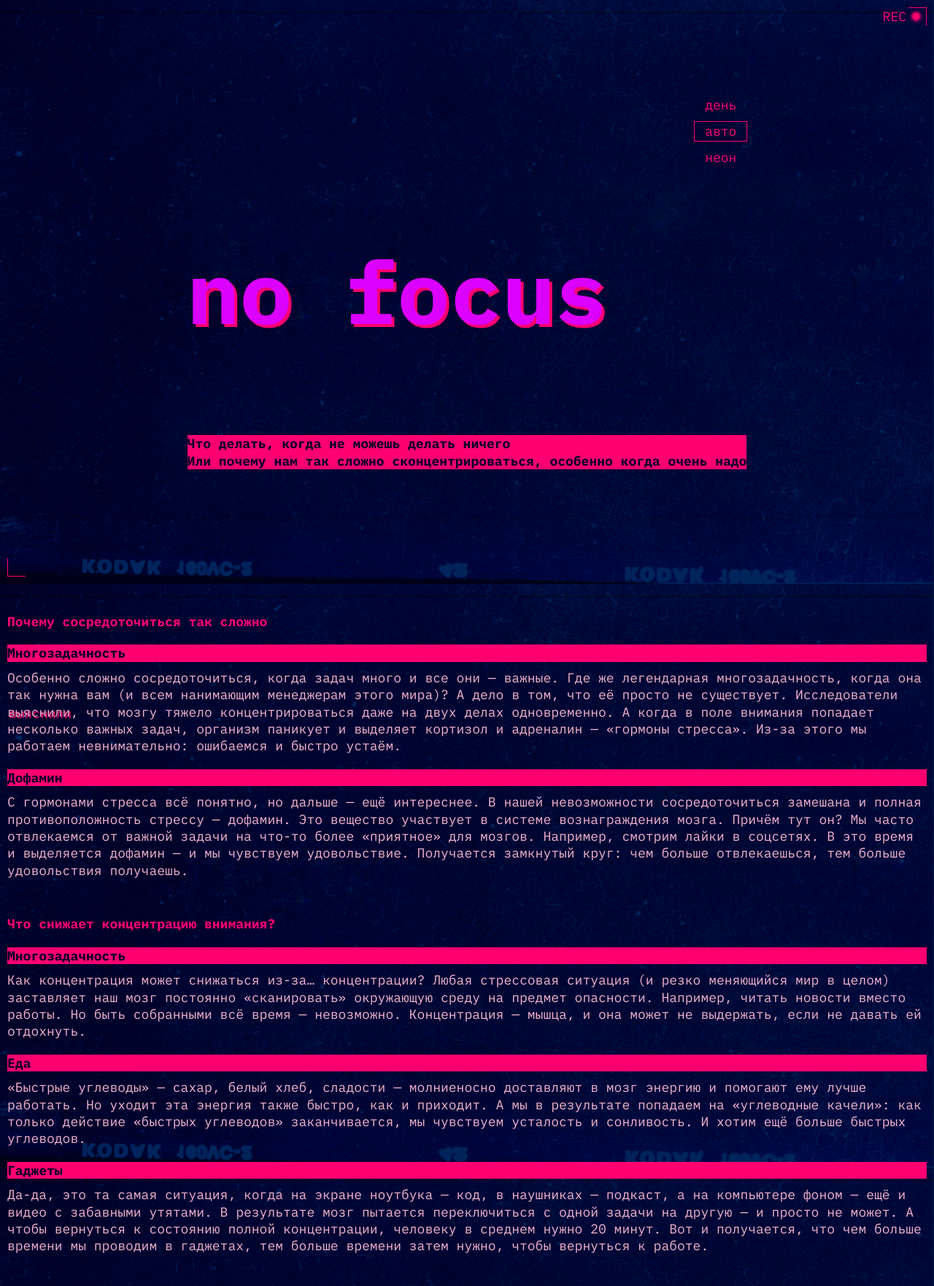
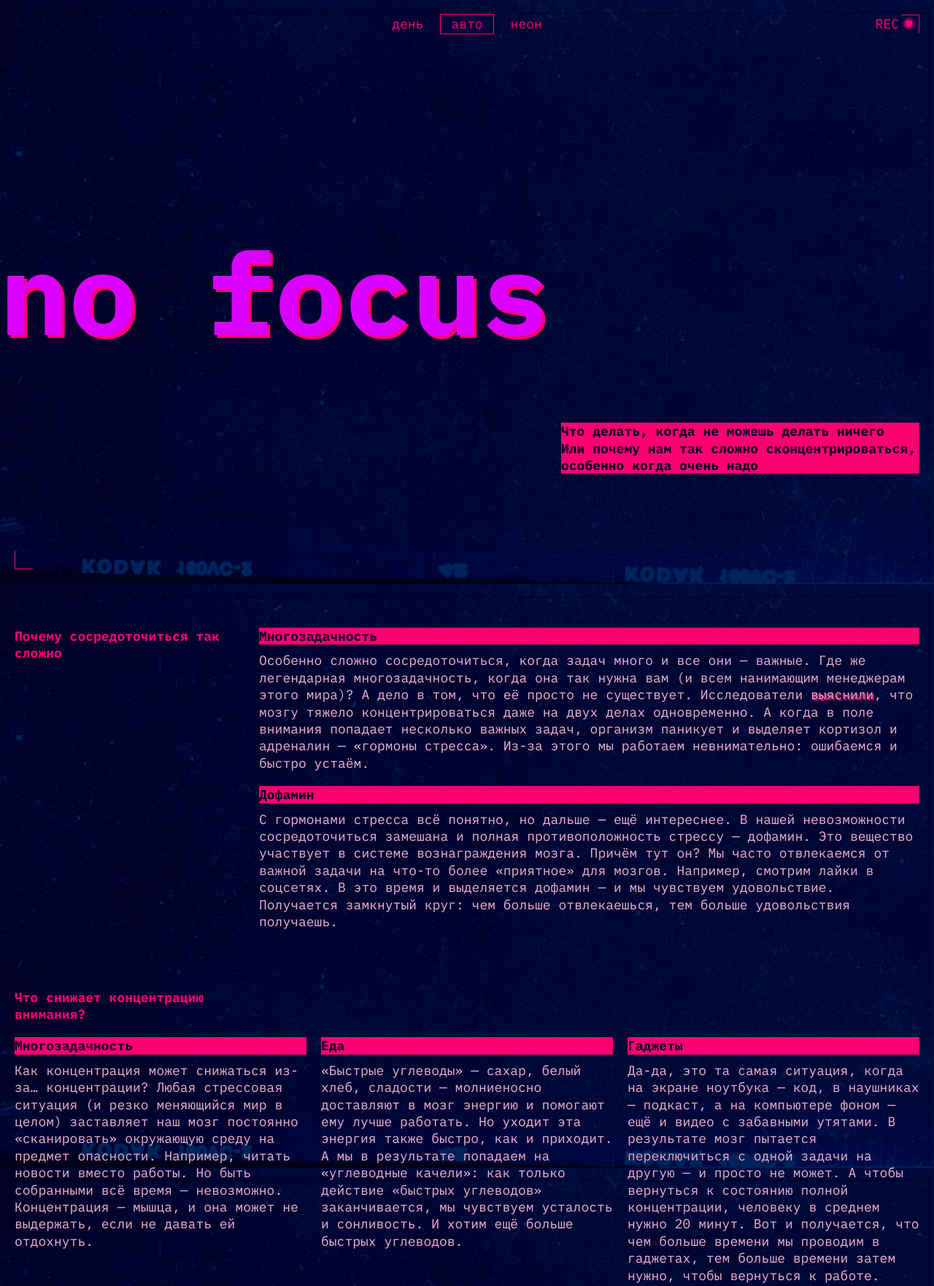
Before and after one commit to JaneMikh/slozhno-sosredotochitsya-fd, a website: page index.html in a window 1280 px wide. Shown: the top 1762 px of the page at 73% size. Drawn offline with Linux system fonts and the light colour scheme.

Commit message:
Добавлен адаптив для десктопной версии сайта

```diff
--- a/index.html
+++ b/index.html
@@ -85,7 +85,7 @@
       <section class="section section_type_rows">
         <h2 class="section__heading heading-decoration">Что снижает концентрацию внимания?</h2>
         <div class="articles-container">
-          <article class="article">
+          <article class="article article-mb">
             <h3 class="article__title text-decoration">Многозадачность</h3>
             <p class="article__text">
               Как концентрация может снижаться из-за… концентрации? Любая стрессовая ситуация
@@ -94,7 +94,7 @@
               и она может не выдержать, если не давать ей отдохнуть.
             </p>
           </article>
-          <article class="article">
+          <article class="article article-mb">
             <h3 class="article__title text-decoration">Еда</h3>
             <p class="article__text">
               «Быстрые углеводы» — сахар, белый хлеб, сладости — молниеносно доставляют в мозг энергию и помогают ему лучше работать.
@@ -102,7 +102,7 @@
               «быстрых углеводов» заканчивается, мы чувствуем усталость и сонливость. И хотим ещё больше быстрых углеводов.
             </p>
           </article>
-          <article class="article">
+          <article class="article article-mb">
             <h3 class="article__title text-decoration">Гаджеты</h3>
             <p class="article__text">
               Да-да, это та самая ситуация, когда на экране ноутбука — код, в наушниках — подкаст,
--- a/styles/style.css
+++ b/styles/style.css
@@ -66,13 +66,13 @@
   inline-size: 9px;
   border-radius: 50%;
   background-color: var(--accent-bg-color);
-  box-shadow: 0px 0px 4px 2px var(--shadow-color);  /*Нужно будет подогнать по пикселям*/
+  box-shadow: 0px 0px 4px 2px var(--shadow-color);
 
 }
 
 .header__theme-menu {
   display: flex;
-  justify-self: end; /*или justify-content: flex-end; */
+  justify-self: end;
 }
 
 .header__theme-menu-list {
@@ -153,7 +153,6 @@
   font-weight: 700;
   font-size: 18px;
   line-height: 130%;
-  /*margin-bottom: 20px;*/
 }
 
 .gallery__title {
@@ -169,7 +168,7 @@
 
 .article {
   margin-bottom: 20px;
-  font-size: 18px;  /*может, для article вынести в общие стили?*/
+  font-size: 18px;
   line-height: 130%;
 }
 
@@ -180,7 +179,6 @@
 .article__title {
   font-weight: 700;
   font-size: 18px;
-  /*line-height: 130%;*/
   color: var(--accent-dark-text-color);
   margin-bottom: 10px;
 }
@@ -191,16 +189,12 @@
 
 .article__subtitle {
   font-weight: 400;
-  /*font-size: 18px;
-  line-height: 130%;*/
   color: var(--accent-dark-text-color);
   margin-bottom: 10px;
 }
 
 .article__text {
   font-weight: 400;
-  /*font-size: 18px;
-  line-height: 130%;*/
   color: var(--main-text-color);
 }
 
@@ -244,7 +238,7 @@
   text-shadow: 2px 2px 0px var(--shadow-color);
 }
 
-/*Медиазапросы для планшетной версии*/
+/*Медиазапросы*/
 
 @media (768px <= width < 1024px) {
 
@@ -334,3 +328,111 @@
     grid-row: 3 / 4;
   }
 }
+
+@media (min-width: 1024px) {
+
+  .header {
+    padding: 20px 20px 20px 0;
+    justify-content: normal;
+    gap: 114px;
+  }
+
+  .decorated-zone::before {
+    top: 20px;
+    right: 20px;
+  }
+
+  .decorated-zone::after {
+    left: 20px;
+    bottom: 20px;
+  }
+
+  .header__decorative-element {
+    top: 20px;
+    right: 48px;
+  }
+
+  .header__theme-menu {
+    justify-self: center;
+    align-self: flex-start;
+    margin: 0 0 10px 20px;
+  }
+
+  .header__theme-menu-list {
+    flex-direction: row;
+  }
+
+  .title {
+    font-size: var(--title-dt-pl-font-size);
+  }
+
+  .header__text {
+    max-inline-size: 491px;
+    justify-self: end;
+    align-self: start;
+  }
+
+  .main {
+    padding: 60px 20px 0;
+  }
+
+  .section_type_columns {
+    grid-template-columns: 315px 1fr;
+    gap: 20px;
+    margin-bottom: 80px;
+  }
+
+  .section_type_rows {
+    margin-bottom: 80px;
+  }
+
+  .section__heading {
+    max-width: 315px;
+  }
+
+  .section_type_rows > .articles-container {
+    display: grid;
+    grid-template-columns: repeat(3, 1fr);
+    gap: 20px;
+  }
+
+  .article-mb {
+    margin-bottom: 0;
+  }
+
+  .gallery {
+    gap: 20px;
+    margin-bottom: 60px;
+  }
+
+  .gallery__list {
+    display: grid;
+    grid-template-columns: repeat(3, 1fr);
+    grid-template-rows: repeat(3, fit-content);
+    gap: 20px;
+  }
+
+  .gallary__list-element:nth-child(1) {
+    grid-column: 1 / 3;
+  }
+
+  .gallary__list-element:nth-child(2) {
+    grid-column: 3 / 4;
+    grid-row: 1 / 3;
+  }
+
+  .gallary__list-element:nth-child(3) {
+    grid-column: 1 / 2;
+    grid-row: 2 / 4;
+  }
+
+  .gallary__list-element:nth-child(4) {
+    grid-column: 2 / 3;
+    grid-row: 2 / 3;
+  }
+
+  .gallary__list-element:nth-child(5) {
+    grid-column: 2 / 4;
+    grid-row: 3 / 4;
+  }
+}
```
